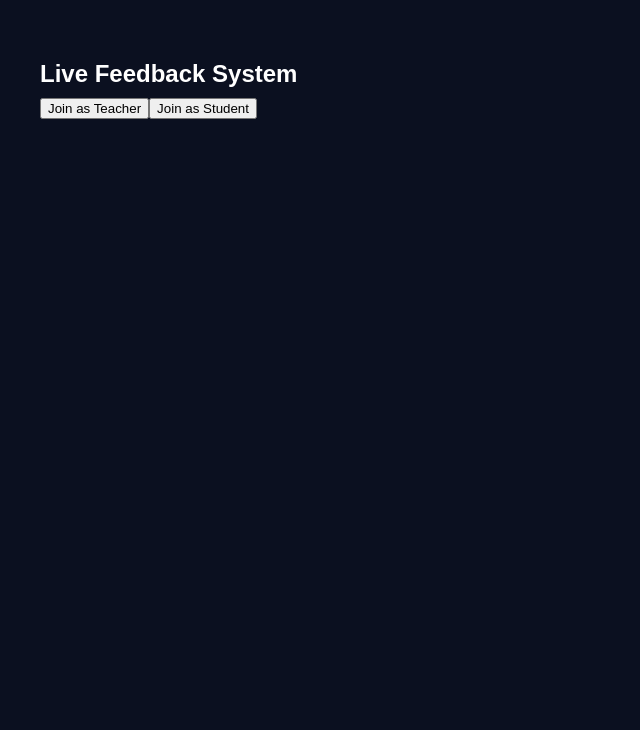
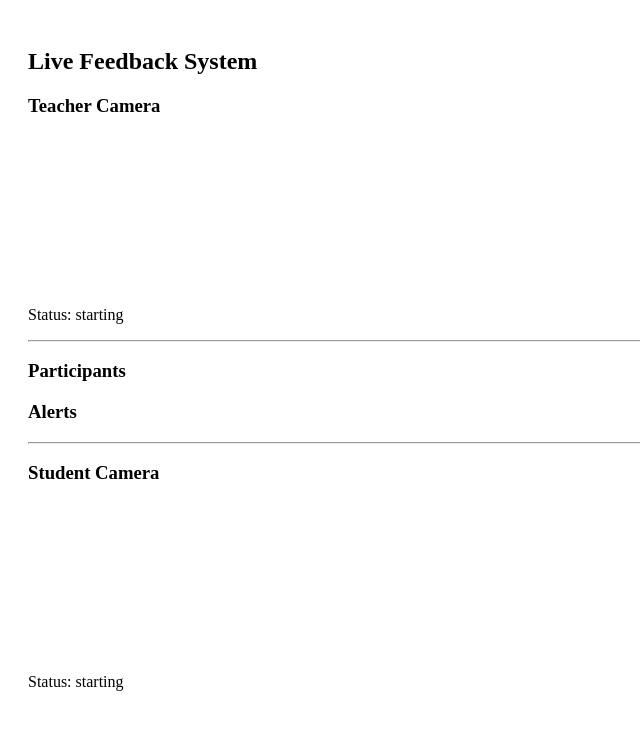
Before and after one commit to vagdevikilaru3355-pixel/live-feedback-frontend, a React (Vite) app: page / in a window 1280 px wide. Shown: the top 730 px of the page, without its empty margins (0-640 px from the left). Built offline with nearby package versions, Linux system fonts and the light colour scheme; no server answers.

Commit message:
Final working camera + ws + config

```diff
--- a/index.html
+++ b/index.html
@@ -1,14 +1,9 @@
 <!DOCTYPE html>
-<html lang="en">
+<html>
 
 <head>
   <meta charset="UTF-8" />
-  <meta name="viewport" content="width=device-width, initial-scale=1.0" />
-  <title>Live Feedback System</title>
-
-  <!-- MediaPipe -->
-  <script src="https://cdn.jsdelivr.net/npm/@mediapipe/face_mesh/face_mesh.js"></script>
-  <script src="https://cdn.jsdelivr.net/npm/@mediapipe/camera_utils/camera_utils.js"></script>
+  <title>Live Feedback</title>
 </head>
 
 <body>
--- a/src/App.jsx
+++ b/src/App.jsx
@@ -1,31 +1,19 @@
-import { useState } from "react";
 import TeacherCamera from "./components/TeacherCamera";
 import StudentCamera from "./components/StudentCamera";
 import TeacherDashboard from "./components/TeacherDashboard";
 
 export default function App() {
-  const [role, setRole] = useState(null);
+  return (
+    <div style={{ padding: 20 }}>
+      <h2>Live Feedback System</h2>
 
-  if (!role) {
-    return (
-      <div style={{ padding: 40 }}>
-        <h2>Live Feedback System</h2>
-        <button onClick={() => setRole("teacher")}>Join as Teacher</button>
-        <button onClick={() => setRole("student")}>Join as Student</button>
-      </div>
-    );
-  }
+      <TeacherCamera />
+      <hr />
 
-  if (role === "teacher") {
-    return (
-      <>
-        <TeacherCamera />
-        <TeacherDashboard />
-      </>
-    );
-  }
+      <TeacherDashboard />
+      <hr />
 
-  if (role === "student") {
-    return <StudentCamera studentId="student-1" />;
-  }
+      <StudentCamera studentId="student-1" />
+    </div>
+  );
 }
--- a/src/components/StudentCamera.jsx
+++ b/src/components/StudentCamera.jsx
@@ -1,47 +1,49 @@
 import { useEffect, useRef, useState } from "react";
+import { WS_BASE } from "../config";
 
-export default function StudentCamera({ studentId }) {
+export default function StudentCamera({ studentId, room }) {
   const videoRef = useRef(null);
+  const wsRef = useRef(null);
   const [status, setStatus] = useState("starting");
 
   useEffect(() => {
-    async function startCamera() {
+    async function start() {
       try {
-        const stream = await navigator.mediaDevices.getUserMedia({
-          video: true,
-          audio: false,
-        });
+        const stream = await navigator.mediaDevices.getUserMedia({ video: true });
         videoRef.current.srcObject = stream;
         setStatus("camera-on");
+
+        const ws = new WebSocket(
+          `${WS_BASE}/ws?role=student&client_id=${studentId}&room=${room}`
+        );
+        wsRef.current = ws;
+
+        ws.onopen = () => console.log("Student WS connected");
+
+        setInterval(() => {
+          if (ws.readyState === WebSocket.OPEN) {
+            ws.send(
+              JSON.stringify({
+                type: "feedback",
+                feedback: "looking-straight",
+              })
+            );
+          }
+        }, 3000);
       } catch (err) {
-        console.error("Student camera error:", err);
-
-        if (err && err.name === "NotAllowedError") {
-          setStatus("permission-denied");
-        } else {
-          setStatus("camera-error");
-        }
+        console.error(err);
+        setStatus("camera-error");
       }
     }
 
-    startCamera();
-  }, []);
+    start();
+    return () => wsRef.current?.close();
+  }, [studentId, room]);
 
   return (
     <div>
-      <h3>Student Camera ({studentId})</h3>
-      <video
-        ref={videoRef}
-        autoPlay
-        muted
-        playsInline
-        style={{
-          width: "100%",
-          height: "300px",
-          background: "black",
-          borderRadius: "12px",
-        }}
-      />
+      <h3>Student Camera</h3>
+      <video ref={videoRef} autoPlay playsInline muted />
       <p>Status: {status}</p>
     </div>
   );
--- a/src/components/TeacherCamera.jsx
+++ b/src/components/TeacherCamera.jsx
@@ -5,52 +5,20 @@ export default function TeacherCamera() {
   const [status, setStatus] = useState("starting");
 
   useEffect(() => {
-        async function startCamera() {
-            try {
-                const stream = await navigator.mediaDevices.getUserMedia({
-                    video: true,
-                    audio: false,
-                });
+    navigator.mediaDevices
+      .getUserMedia({ video: true })
+      .then((stream) => {
         videoRef.current.srcObject = stream;
         setStatus("camera-on");
-            } catch (err) {
-                console.error("Teacher camera error:", err);
-
-                if (err && err.name === "NotAllowedError") {
-                    setStatus("permission-denied");
-                } else if (err && err.name === "NotFoundError") {
-                    setStatus("no-camera");
-                } else {
-                    setStatus("camera-error");
-                }
-            }
-        }
-
-        startCamera();
+      })
+      .catch(() => setStatus("camera-error"));
   }, []);
 
   return (
     <div>
       <h3>Teacher Camera</h3>
-            <video
-                ref={videoRef}
-                autoPlay
-                muted
-                playsInline
-                style={{
-                    width: "100%",
-                    height: "300px",
-                    background: "black",
-                    borderRadius: "12px",
-                }}
-            />
+      <video ref={videoRef} autoPlay playsInline muted />
       <p>Status: {status}</p>
-
-            {status === "permission-denied" && (
-                <p style={{ color: "red" }}>
-                    Camera access denied. Allow camera in browser settings.
-                </p>
-            )}
     </div>
   );
 }
--- a/src/components/TeacherDashboard.jsx
+++ b/src/components/TeacherDashboard.jsx
@@ -1,36 +1,41 @@
 import { useEffect, useState } from "react";
+import { WS_BASE } from "../config";
 
-export default function TeacherDashboard() {
-    const [students, setStudents] = useState([]);
+export default function TeacherDashboard({ teacherId, room }) {
+    const [participants, setParticipants] = useState([]);
     const [alerts, setAlerts] = useState([]);
 
     useEffect(() => {
         const ws = new WebSocket(
-            "wss://YOUR-BACKEND.onrender.com/ws?role=teacher&client_id=teacher"
+            `${WS_BASE}/ws?role=teacher&client_id=${teacherId}&room=${room}`
         );
 
-        ws.onmessage = e => {
+        ws.onmessage = (e) => {
             const data = JSON.parse(e.data);
 
-            if (data.type === "participants_snapshot") {
-                setStudents(data.students);
+            if (data.type === "participant_joined") {
+                setParticipants((p) => [...new Set([...p, data.id])]);
+            }
+
+            if (data.type === "participant_left") {
+                setParticipants((p) => p.filter((x) => x !== data.id));
             }
 
             if (data.type === "attention_feedback") {
-                setAlerts(a => [...a, data]);
+                setAlerts((a) => [...a, `${data.id}: ${data.status}`]);
             }
         };
-    }, []);
+
+        return () => ws.close();
+    }, [teacherId, room]);
 
     return (
         <div>
             <h3>Participants</h3>
-            {students.map(s => <div key={s}>{s}</div>)}
+            <ul>{participants.map((p) => <li key={p}>{p}</li>)}</ul>
 
             <h3>Alerts</h3>
-            {alerts.map((a, i) =>
-                <div key={i}>{a.id} → {a.status}</div>
-            )}
+            <ul>{alerts.map((a, i) => <li key={i}>{a}</li>)}</ul>
         </div>
     );
 }
--- /dev/null
+++ b/src/config.js
@@ -0,0 +1,2 @@
+// src/config.js
+export const WS_BASE = "wss://live-feedback-backend.onrender.com";
--- a/src/main.jsx
+++ b/src/main.jsx
@@ -1,6 +1,5 @@
 import React from "react";
 import { createRoot } from "react-dom/client";
 import App from "./App";
-import "./index.css";
 
 createRoot(document.getElementById("root")).render(<App />);
```
Lines whose indentation alone changed are shown as unchanged.
